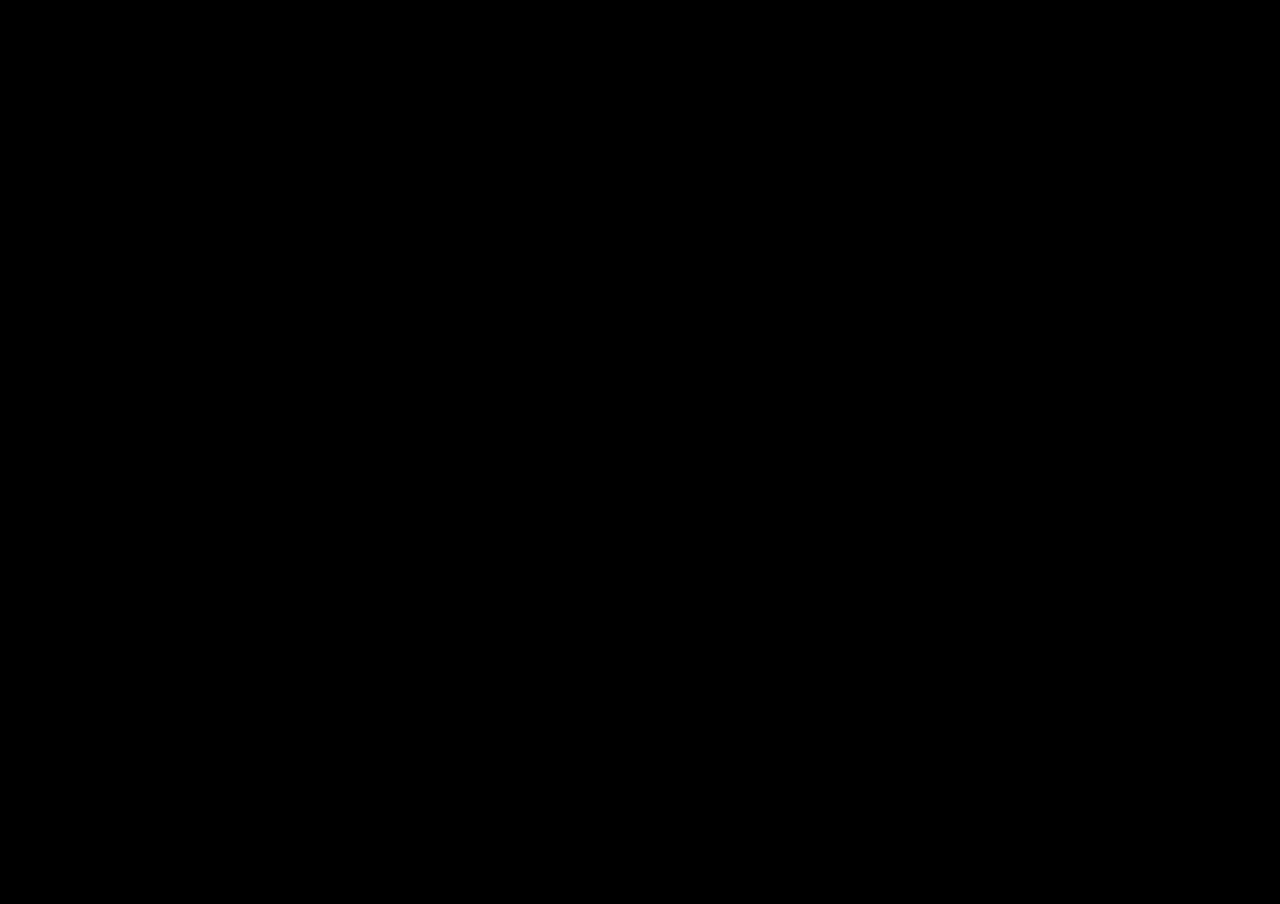
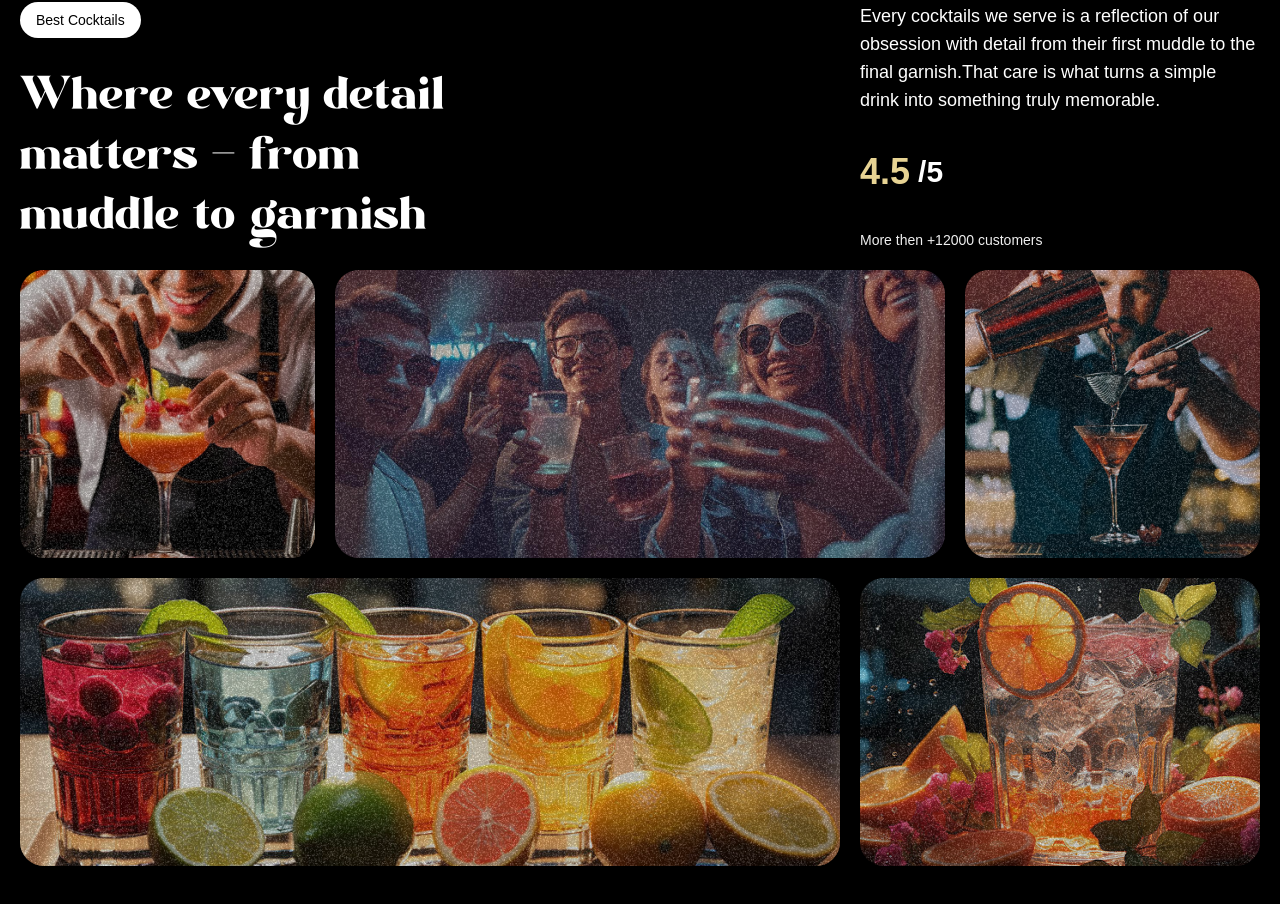
Before and after one commit to Diyarhaji/restaurant-gsap, a React (Vite) app: page / in a window 1280 px wide. Shown: the part 1710-2614 px from the top of the page. Before the commit the page ends 1600 px from the top, so only its background shows below. Built offline with nearby package versions, Linux system fonts and the light colour scheme; a web font is replaced by a local one.

Commit message:
implement about section

```diff
--- a/src/App.jsx
+++ b/src/App.jsx
@@ -4,6 +4,7 @@
 import { SplitText } from 'gsap/SplitText';
 import {Navbar} from "./components/Navbar.jsx";
 import {Hero} from "./components/Hero.jsx";
+import About from "./components/About.jsx";
 import "./index.css"
 import {Cocktails} from "./components/Cocktails.jsx";
 gsap.registerPlugin(ScrollTrigger, SplitText);
@@ -16,6 +17,7 @@
             <Navbar />
             <Hero />
             <Cocktails />
+            <About />
 
       </main>
   );
--- /dev/null
+++ b/src/components/about.jsx
@@ -0,0 +1,71 @@
+import React from 'react'
+import { useGSAP } from "@gsap/react"
+import gsap from "gsap"
+import { SplitText } from "gsap/all"
+import { useMediaQuery } from "react-responsive"
+const About = () => {
+    useGSAP(()=>{
+        const titleSplit = SplitText.create("#about h2", {type:"words"})
+        const scrollTimeline =gsap.timeline({
+            scrollTrigger:{
+                trigger:"#about",
+                start:"top center",
+            }
+        })
+        scrollTimeline
+            .from(titleSplit.words, {
+                opacity:0,duration:1, yPercent:100, ease:'expo.out',stagger:0.03
+            })
+            .from(".top-grid div, .bottom-grid div", {
+                opacity:0,duration:1,  ease:'power1.inOut',stagger:0.04
+            }, "-=0.5")
+    })
+    return (
+        <div id="about">
+            <div className="mb-16 md:px-0 px-5">
+                <div className="content">
+                    <div className="md:col-span-8">
+                        <p className="badge">Best Cocktails</p>
+                        <h2>Where every detail matters <span className="text-white">-</span> from muddle to garnish</h2>
+                    </div>
+                    <div className="sub-content">
+                        <p>Every cocktails we serve is a reflection of our obsession with detail from their first muddle to the final garnish.That care is what turns a simple drink into something truly memorable.</p>
+
+                        <div className="md:text-3xl text-xl font-bold">
+                        < span >4.5</ span >/5
+                        </div>
+                        <p className="text-sm text-white-100">More then +12000 customers</p>
+                    </div>
+
+                </div>
+                <div className="top-grid">
+                    <div className="md:col-span-3">
+                        <div className="noisy"/>
+                            <img className="" src='/images/abt1.png' alt="grid-img-1" />
+                    </div>
+                    <div className="md:col-span-6">
+                        <div className="noisy"/>
+                            <img className="" src='/images/abt2.png' alt="grid-img-1" />
+                    </div>
+                    <div className="md:col-span-3">
+                        <div className="noisy"/>
+                            <img className="" src='/images/abt5.png' alt="grid-img-1" />
+                    </div>
+
+                </div>
+
+                <div className="bottom-grid">
+                     <div className="md:col-span-8">
+                        <div className="noisy"/>
+                            <img className="" src='/images/abt3.png' alt="grid-img-1" />
+                    </div>
+                     <div className="md:col-span-4">
+                        <div className="noisy"/>
+                            <img className="" src='/images/abt4.png' alt="grid-img-4" />
+                    </div>
+                </div>
+            </div>
+        </div >
+    )
+}
+export default About
--- a/src/index.css
+++ b/src/index.css
@@ -202,10 +202,10 @@
                 }
 
                 div {
-                    @apply flex flex-col justify-between md:gap-2 gap-5;
+                    @apply flex items-center  md:gap-2  gap-5;
 
                     span {
-                        @apply text-yellow font-bold text-5xl;
+                        @apply text-yellow font-bold text-4xl;
                     }
                 }
             }
@@ -216,7 +216,7 @@
         }
 
         .top-grid {
-            @apply grid grid-cols-1 xl:grid-cols-12 gap-5 mb-5 md:px-0 px-5;
+            @apply grid grid-cols-1 xl:grid-cols-12 gap-5 mt-5 mb-5 md:px-0 px-5;
 
             > div {
                 @apply rounded-3xl overflow-hidden h-72 relative;
```
